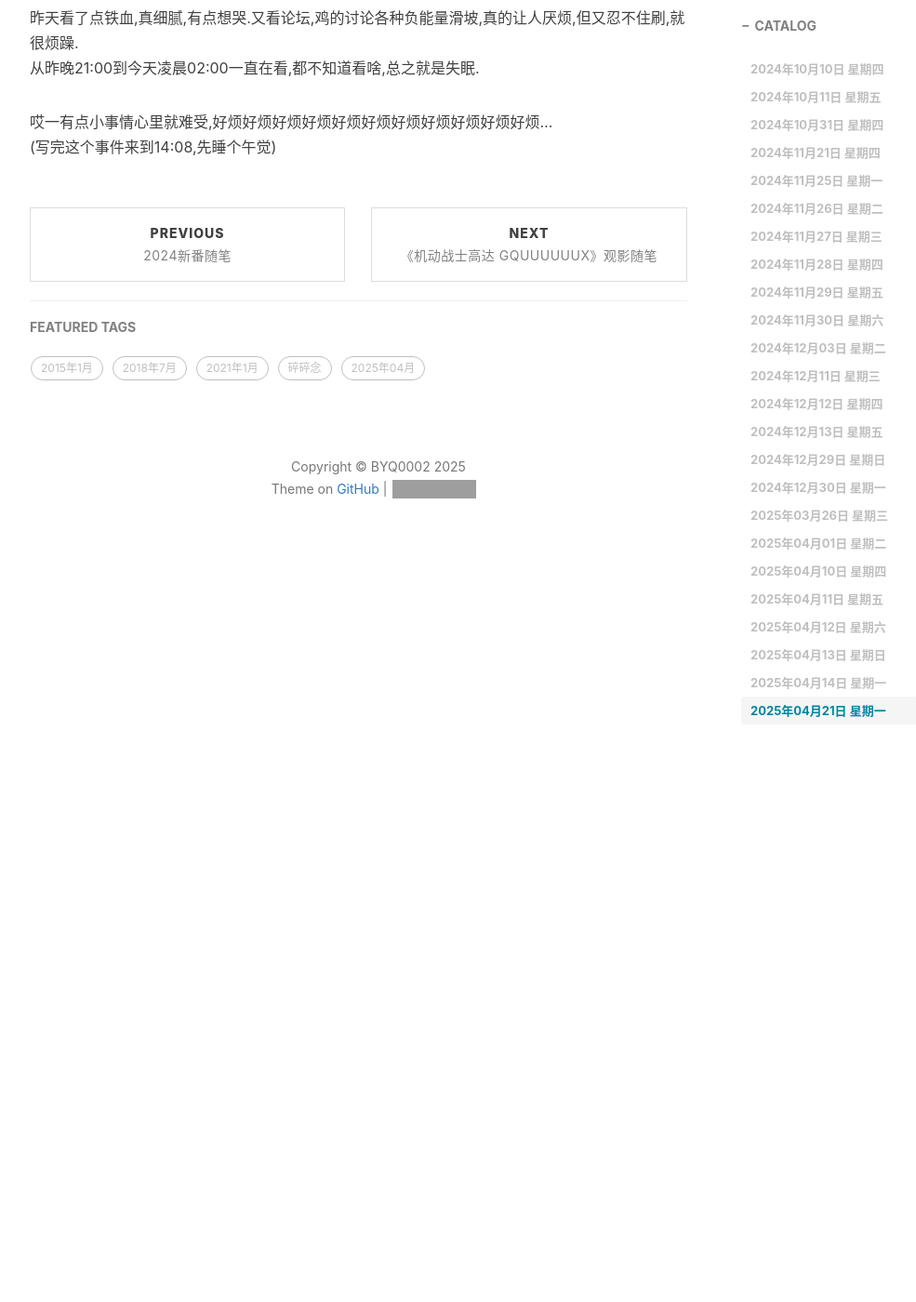
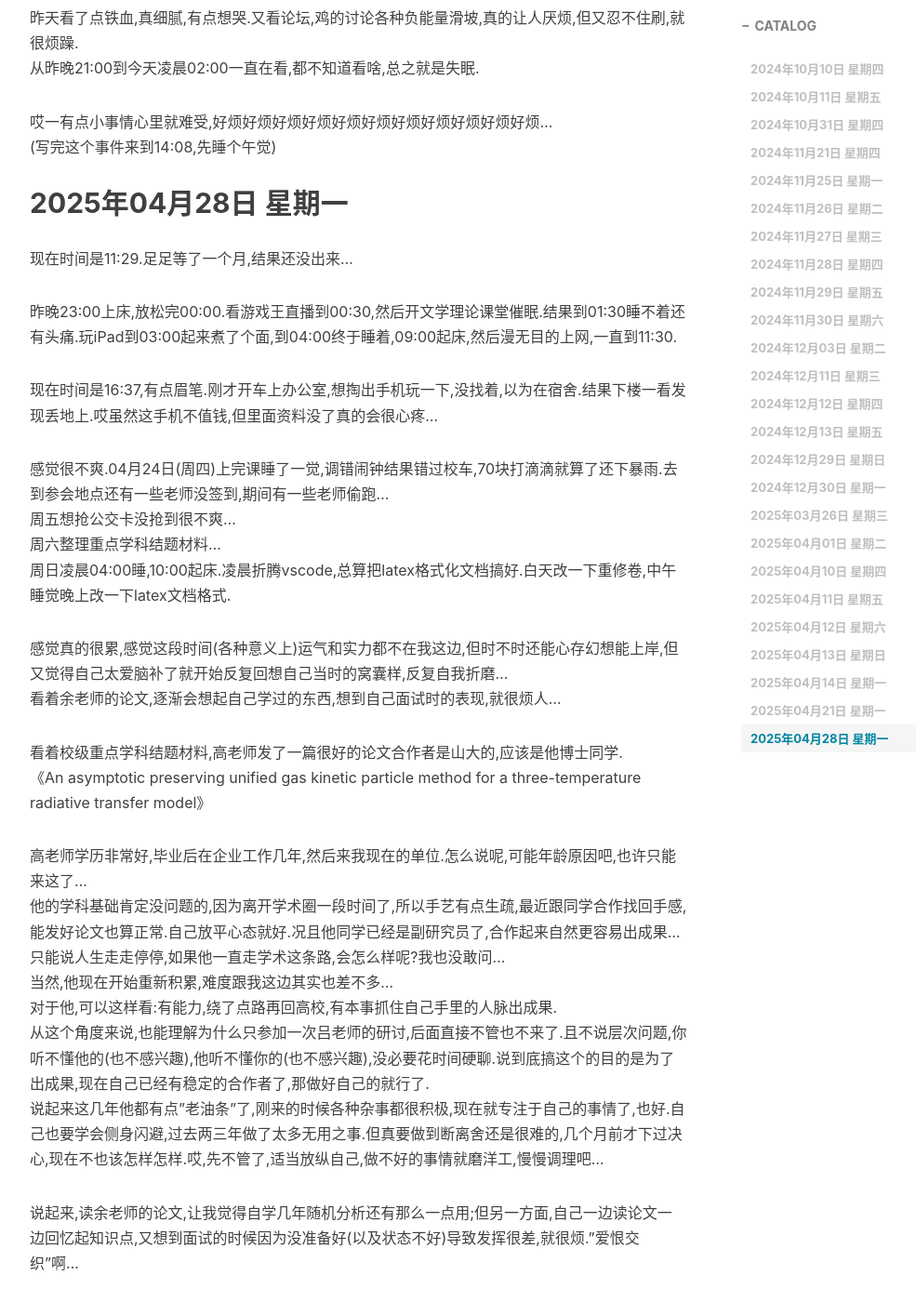
Before and after one commit to BYQ0002/BYQ0002.github.io, a Jekyll site: the page built from _posts/2024-10-01-一点近况v24.md, in a window 1280 px wide and 1400 px high, scrolled down 17439 px. Shown: the whole window at 93% size, without its empty margins (233-1218 px from the left). Built offline with Jekyll 4.4.1, drawn with Linux system fonts in a browser that asks for light colours; nearby versions of some CDN libraries; comment, search, counter and statistics services are not loaded; some of the changed text lies outside the part shown; grey boxes are pictures that could not be loaded.

Commit message:
Update 2024-10-01-一点近况v24.md

```diff
--- a/_posts/2024-10-01-一点近况v24.md
+++ b/_posts/2024-10-01-一点近况v24.md
@@ -510,3 +510,38 @@ bangumi哭友反攻倒算,有些人还是觉得被饭圈攻击,然后有15年注
 
 哎一有点小事情心里就难受,好烦好烦好烦好烦好烦好烦好烦好烦好烦好烦好烦...
 (写完这个事件来到14:08,先睡个午觉)
+
+## 2025年04月28日 星期一
+
+现在时间是11:29.足足等了一个月,结果还没出来...
+
+昨晚23:00上床,放松完00:00.看游戏王直播到00:30,然后开文学理论课堂催眠.结果到01:30睡不着还有头痛.玩iPad到03:00起来煮了个面,到04:00终于睡着,09:00起床,然后漫无目的上网,一直到11:30.
+
+现在时间是16:37,有点眉笔.刚才开车上办公室,想掏出手机玩一下,没找着,以为在宿舍.结果下楼一看发现丢地上.哎虽然这手机不值钱,但里面资料没了真的会很心疼...
+
+感觉很不爽.04月24日(周四)上完课睡了一觉,调错闹钟结果错过校车,70块打滴滴就算了还下暴雨.去到参会地点还有一些老师没签到,期间有一些老师偷跑...
+周五想抢公交卡没抢到很不爽...
+周六整理重点学科结题材料...
+周日凌晨04:00睡,10:00起床.凌晨折腾vscode,总算把latex格式化文档搞好.白天改一下重修卷,中午睡觉晚上改一下latex文档格式.
+
+感觉真的很累,感觉这段时间(各种意义上)运气和实力都不在我这边,但时不时还能心存幻想能上岸,但又觉得自己太爱脑补了就开始反复回想自己当时的窝囊样,反复自我折磨...
+看着余老师的论文,逐渐会想起自己学过的东西,想到自己面试时的表现,就很烦人...
+
+看着校级重点学科结题材料,高老师发了一篇很好的论文合作者是山大的,应该是他博士同学.
+《An asymptotic preserving unified gas kinetic particle method for a three-temperature radiative transfer model》
+
+高老师学历非常好,毕业后在企业工作几年,然后来我现在的单位.怎么说呢,可能年龄原因吧,也许只能来这了...
+他的学科基础肯定没问题的,因为离开学术圈一段时间了,所以手艺有点生疏,最近跟同学合作找回手感,能发好论文也算正常.自己放平心态就好.况且他同学已经是副研究员了,合作起来自然更容易出成果...
+只能说人生走走停停,如果他一直走学术这条路,会怎么样呢?我也没敢问...
+当然,他现在开始重新积累,难度跟我这边其实也差不多...
+对于他,可以这样看:有能力,绕了点路再回高校,有本事抓住自己手里的人脉出成果.
+从这个角度来说,也能理解为什么只参加一次吕老师的研讨,后面直接不管也不来了.且不说层次问题,你听不懂他的(也不感兴趣),他听不懂你的(也不感兴趣),没必要花时间硬聊.说到底搞这个的目的是为了出成果,现在自己已经有稳定的合作者了,那做好自己的就行了.
+说起来这几年他都有点"老油条"了,刚来的时候各种杂事都很积极,现在就专注于自己的事情了,也好.自己也要学会侧身闪避,过去两三年做了太多无用之事.但真要做到断离舍还是很难的,几个月前才下过决心,现在不也该怎样怎样.哎,先不管了,适当放纵自己,做不好的事情就磨洋工,慢慢调理吧...
+
+说起来,读余老师的论文,让我觉得自学几年随机分析还有那么一点用;但另一方面,自己一边读论文一边回忆起知识点,又想到面试的时候因为没准备好(以及状态不好)导致发挥很差,就很烦."爱恨交织"啊...
+
+哦说起来高老师也把他师兄引来我们单位了.提这个是为了说明:什么世俗上的成功还是少胡思乱想,有些事情是冷暖自知的...
+
+感觉写周记还是不错的,一旦进入状态人就会变得安定一点...
+
+(现在时间18:23,该准备单独辅导了)
```
